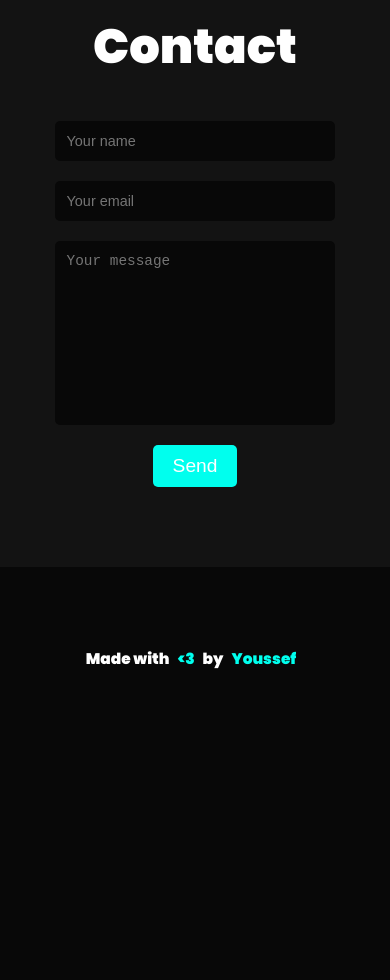
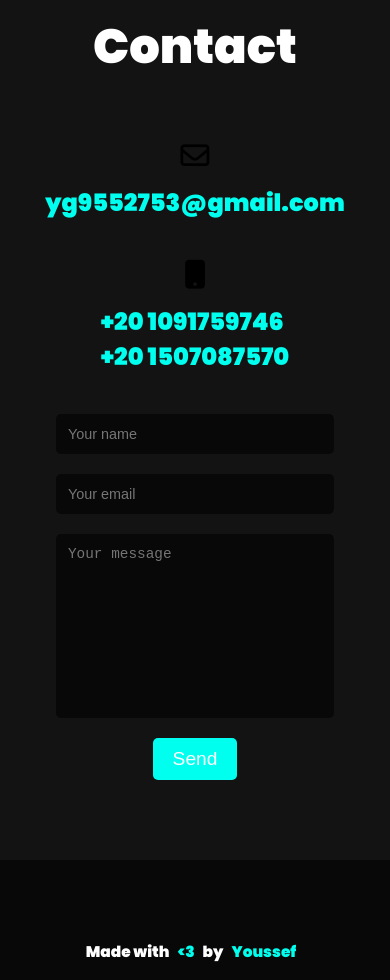
Before and after one commit to Youssef-Gamal-1/Portfolio, a plain HTML site: page index.html in a window 390 px wide. Shown: the part 3200-4180 px from the top of the page. Before the commit the page ends 3950 px from the top, so only its background shows below. Drawn offline with nearby package versions, Linux system fonts and the light colour scheme.

Commit message:
Adding my contact and customize desing

```diff
--- a/index.html
+++ b/index.html
@@ -126,12 +126,27 @@
     <!-- contact -->
     <section class="contact" id="contact">
         <h2 class="heading">Contact</h2>
+        <div class="contact-flex">
+            <ul class="info">
+                <li>
+                    <i class="fa-regular fa-envelope"></i>
+                    <span>yg9552753@gmail.com</span>
+                </li>
+                <li>
+                    <i class="fa-solid fa-mobile-button"></i>
+                    <div class="phone">
+                        <span>+20 1091759746</span>
+                        <span>+20 1507087570</span>
+                    </div>
+                </li>
+            </ul>
             <form action="#">
                 <input type="text" name="from_name" id="name" placeholder="Your name">
                 <input type="email" name="email_id" id="email" placeholder="Your email">
                 <textarea name="message" id="msg" cols="30" rows="10" placeholder="Your message"></textarea>
                 <button type="submit">Send</button>
             </form>
+        </div>
     </section>
     <footer>
         Made with <span>&lt;3</span> by <span>Youssef</span>
--- a/style.css
+++ b/style.css
@@ -449,14 +449,55 @@ span {
     padding-bottom: 80px;
     background-color: var(--second-bg-color);
 }
+.contact .contact-flex {
+    display: flex;
+    justify-content: center;
+    gap: 80px;
+}
+@media (max-width: 838px) {
+    .contact .contact-flex {
+        flex-direction: column;
+        align-items: center;
+        gap: 20px;
+    }
+}
+.contact .contact-flex ul {
+    max-width: 100%;
+    li {
+        list-style: none;
+        padding: 20px;
+        max-width: 100%;
+        display: flex;
+        align-items: center;
+        gap: 15px;
+        i {
+            font-size: 3rem;
+            color: black;
+        }
+        span {
+            color: var(--main-color);
+            font-size: 2.5rem;
+        }
+        .phone {
+            display: flex;
+            flex-direction: column;
+        }
+    }
+}
+@media (max-width: 838px) {
+    li {
+        flex-direction: column;
+    }
+    li span {
+        font-size: 1.5rem;
+    }
+}
 form {
     display: flex;
     flex-direction: column;
     justify-content: center;
     align-items: center;
     gap: 20px;
-    width: 400px;
-    margin: auto;
     input, textarea {
         width: 100%;
         padding: 10px;
@@ -496,11 +537,6 @@ form {
         &:hover {
             box-shadow: 0 0 25px var(--main-color);
         }
-    }
-}
-@media (max-width: 700px) {
-    form {
-        width: 80%;
     }
 }
 /* footer */
```
Lines whose indentation alone changed are shown as unchanged.
